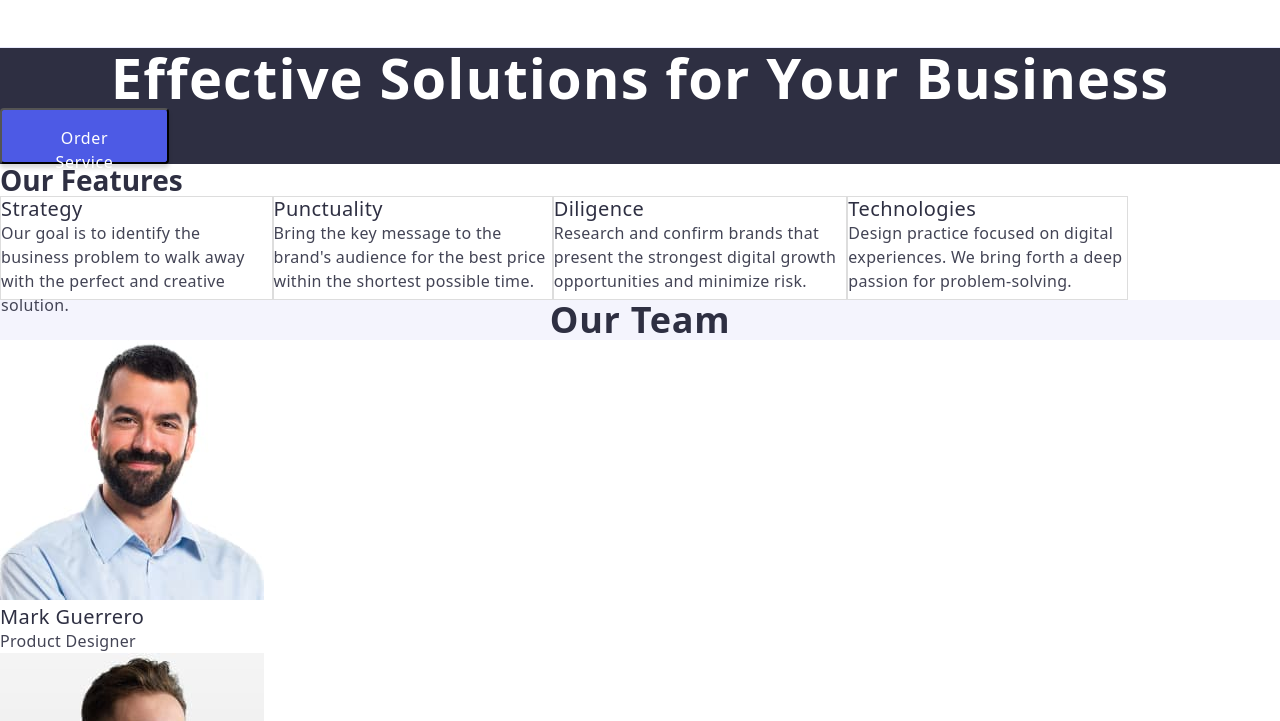
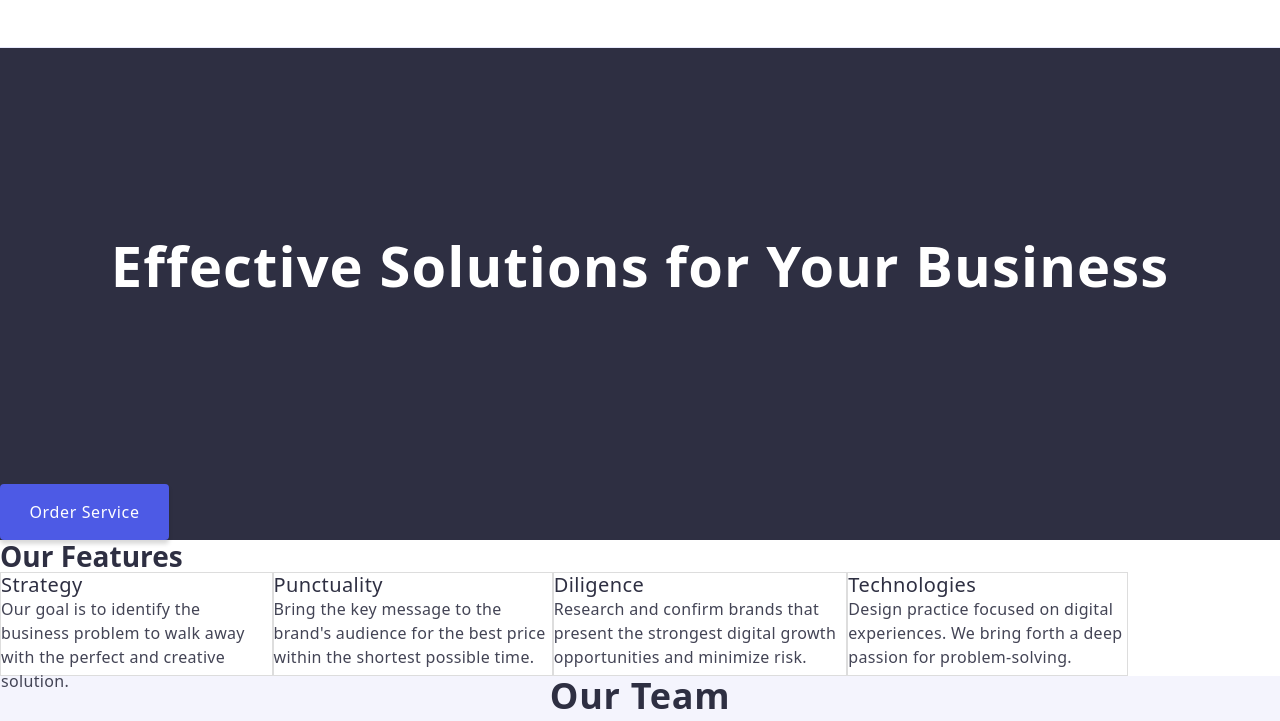
Before and after one commit to ivanchuprun/goit-markup-hw-03, a plain HTML site: page index.html in a window 1280 px wide. Shown: the part 174-895 px from the top of the page. Drawn offline with nearby package versions, Linux system fonts and the light colour scheme.

Commit message:
commit add

```diff
--- a/css/styles.css
+++ b/css/styles.css
@@ -91,7 +91,6 @@ color: #404bbf;
 }
 
 .address-item {
-    padding: 24px 0;
 }
 
 .address-link {
@@ -116,6 +115,7 @@ color: #404bbf;
 }
 
 .page-title {
+padding: 188px 0;
 font-weight: 700;
 font-size: 56px;
 line-height: 1.07;
@@ -125,22 +125,19 @@ color: #fff;
 }
 
 button {
+    min-width: 169px;
+    height: 56px;
     cursor: pointer;
     font-family: "Roboto", sans-serif;
+    border: none;
+    display: block;
+    box-shadow: 0 4px 4px 0 rgba(0, 0, 0, 0.15);
+    background-color: #4d5ae5;
     border-radius: 4px;
-    padding: 16px 32px;
-    width: 169px;
-    height: 56px;
-    display: flex;
-    align-items: flex-start;
-    justify-content: flex-start;
-    flex-direction: row;
-    gap: 10px;
-    box-shadow: 0 4px 4px 0 rgba(0, 0, 0, 0.15);
-    background: #4d5ae5;
 }
 
 .page-title-button {
+    margin-top: auto;
     font-weight: 500;
     font-size: 16px;
     line-height: 1.5;
@@ -200,6 +197,7 @@ button {
     color: #333;
 }
 .team-title {
+    margin-bottom: 8px;
     font-weight: 700;
     font-size: 36px;
     line-height: 1.11;
@@ -209,9 +207,10 @@ button {
     color: #2e2f42;
 }
 .team-list {
-    font-weight: 500;
-    font-size: 20px;
-    line-height: 1.2;
+    width: calc((100% - 72px) / 4);
+    display: flex;
+    border-radius: 0px 0px 4px 4px;
+    gap: 24px;
     letter-spacing: 0.02em;
     color: #2e2f42;
 }
@@ -281,7 +280,7 @@ button {
     background-color: #2e2f42;
 }
 
-.footer-content {
+.footer .container {
     margin: 144px;
   }
 
--- a/index.html
+++ b/index.html
@@ -127,7 +127,7 @@
     </main>
     <!--Підвал сторінки-->
     <footer class="footer">
-       <div class="footer-content">
+       <div class="container">
         <a class="footer-title" href="./index.html">Web<span class="footer-title-color">Studio</span></a>
         <p class="footer-text">Increase the flow of customers and sales for your business with digital marketing & growth solutions.</p>
        </div>
```
